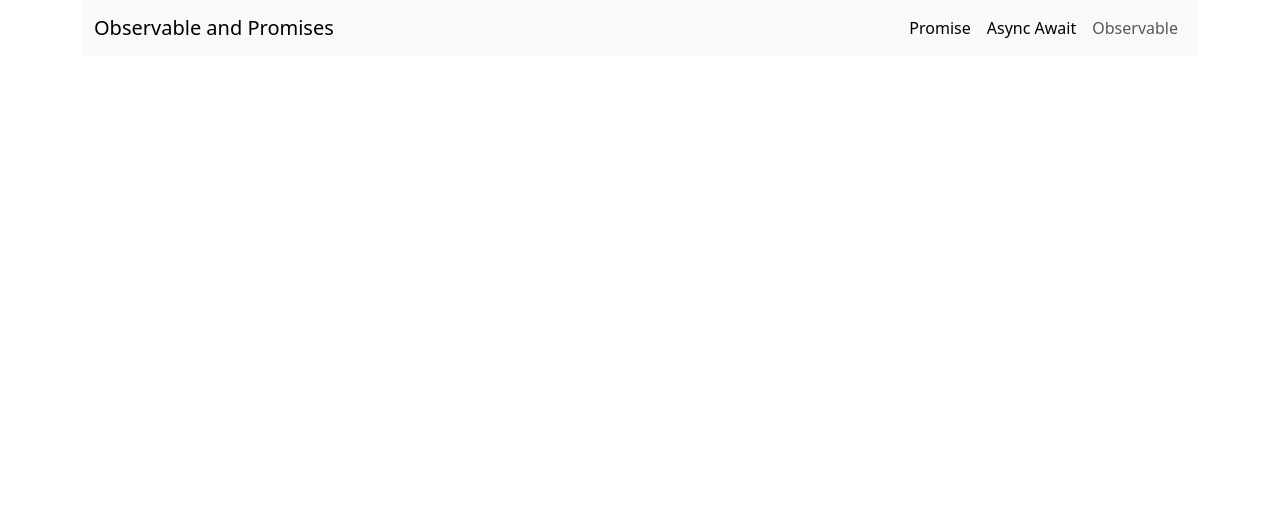
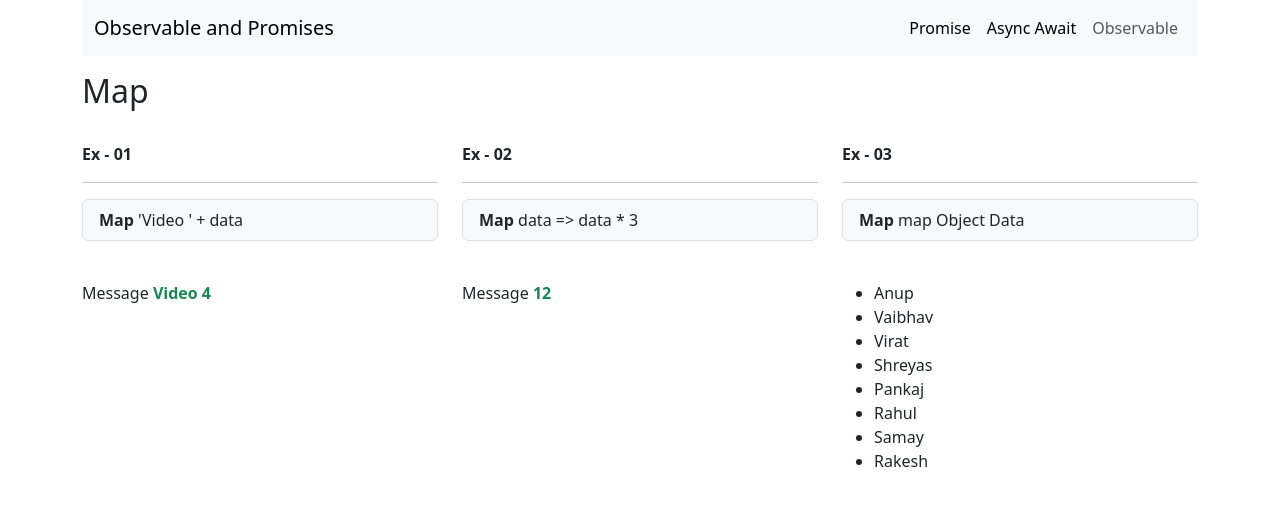
Before and after one commit to Vaibhav2596/Rxjs-Series, an Angular app: page /observable/map in a window 1280 px wide. Before the commit this address led to /. Shown: the top 506 px of the page. Built offline with nearby package versions, Linux system fonts and the light colour scheme.

Commit message:
Map Operator

```diff
--- /dev/null
+++ b/src/app/Features/observable-component/map-operator/map-operator.html
@@ -0,0 +1,34 @@
+<div class="my-3">
+  <h2>Map</h2>
+  <br />
+
+  <div class="row">
+    <div class="col-md-4">
+      <strong>Ex - 01</strong>
+      <hr />
+      <p class="bg-light py-2 px-3 border rounded"><strong>Map</strong> 'Video ' + data</p>
+      <br />
+      <p>
+        Message <strong class="text-success">{{ msg1 }}</strong>
+      </p>
+    </div>
+
+    <div class="col-md-4">
+      <strong>Ex - 02</strong>
+      <hr />
+      <p class="bg-light py-2 px-3 border rounded"><strong>Map</strong> data => data * 3</p>
+      <br />
+      <p>
+        Message <strong class="text-success">{{ msg2 }}</strong>
+      </p>
+    </div>
+
+    <div class="col-md-4">
+      <strong>Ex - 03</strong>
+      <hr />
+      <p class="bg-light py-2 px-3 border rounded"><strong>Map</strong> map Object Data</p>
+      <br />
+      <ul id="elContainer"></ul>
+    </div>
+  </div>
+</div>
--- /dev/null
+++ b/src/app/Features/observable-component/map-operator/map-operator.ts
@@ -0,0 +1,73 @@
+import { Component, inject, OnInit } from '@angular/core';
+import { from, interval, map, Subscription } from 'rxjs';
+import { DesignUtilityService } from '../../services/design-utility-service';
+
+@Component({
+  selector: 'app-map-operator',
+  imports: [],
+  templateUrl: './map-operator.html',
+  styleUrl: './map-operator.scss',
+})
+export class MapOperator implements OnInit {
+  // Subscriptions
+  sub1!: Subscription;
+  sub2!: Subscription;
+
+  // Messages
+  msg1: string = '';
+  msg2: any = '';
+
+  _designUtilityService = inject(DesignUtilityService);
+
+  ngOnInit(): void {
+    // Ex - 01
+    const broadCastVideos = interval(1000);
+
+    this.sub1 = broadCastVideos.pipe(map((data) => 'Video ' + data)).subscribe((res: any) => {
+      // console.log(res)
+      this.msg1 = res;
+    });
+
+    setTimeout(() => {
+      this.sub1.unsubscribe();
+    }, 10000);
+
+    // Ex - 02
+    this.sub2 = broadCastVideos
+      .pipe(
+        map(data => data * 3)
+      )
+      .subscribe((res) => {
+        // console.log(res);
+        this.msg2 = res;
+      });
+
+    setTimeout(() => {
+      this.sub2.unsubscribe();
+    }, 10000);
+
+    // Ex - 03
+
+    const members = [
+      {id: 1, name: 'Anup'},
+      {id: 2, name: 'Vaibhav'},
+      {id: 3, name: 'Virat'},
+      {id: 4, name: 'Shreyas'},
+      {id: 5, name: 'Pankaj'},
+      {id: 6, name: 'Rahul'},
+      {id: 7, name: 'Samay'},
+      {id: 8, name: 'Rakesh'},
+    ]
+
+    let memObs = from(members);
+
+    memObs
+    .pipe(
+      map(data => data.name)
+    )
+    .subscribe(res => {
+      // console.log(res)
+      this._designUtilityService.print(res,'elContainer')
+    })
+  }
+}
--- a/src/app/Features/observable-component/observable-operator-list/observable-operator-list.html
+++ b/src/app/Features/observable-component/observable-operator-list/observable-operator-list.html
@@ -16,6 +16,9 @@
       <li>
         <a routerLink="custom-observable">Custom Observable</a>
       </li>
+      <li>
+        <a routerLink="map">Map</a>
+      </li>
     </ul>
   </div>
 </div>
--- a/src/app/app.routes.ts
+++ b/src/app/app.routes.ts
@@ -8,6 +8,7 @@ import { Interval } from './Features/observable-component/interval/interval';
 import { OfFrom } from './Features/observable-component/of-from/of-from';
 import { ToArray } from './Features/observable-component/to-array/to-array';
 import { CustomObservable } from './Features/observable-component/custom-observable/custom-observable';
+import { MapOperator } from './Features/observable-component/map-operator/map-operator';
 
 export const routes: Routes = [
   { path: '', redirectTo: 'promise', pathMatch: 'full' },
@@ -22,7 +23,8 @@ export const routes: Routes = [
       { path: 'interval', component: Interval },
       {path: 'of-from', component: OfFrom},
       {path: 'to-array', component: ToArray},
-      {path: 'custom-observable', component: CustomObservable}
+      {path: 'custom-observable', component: CustomObservable},
+      {path: 'map', component: MapOperator}
     ],
   },
 ];
```
Also changed, not shown: public/Notes_V1/10. Map Operator.md (added), src/app/Features/observable-component/map-operator/map-operator.scss (added), 1 other file (tests, documents, lock files or other folders).
